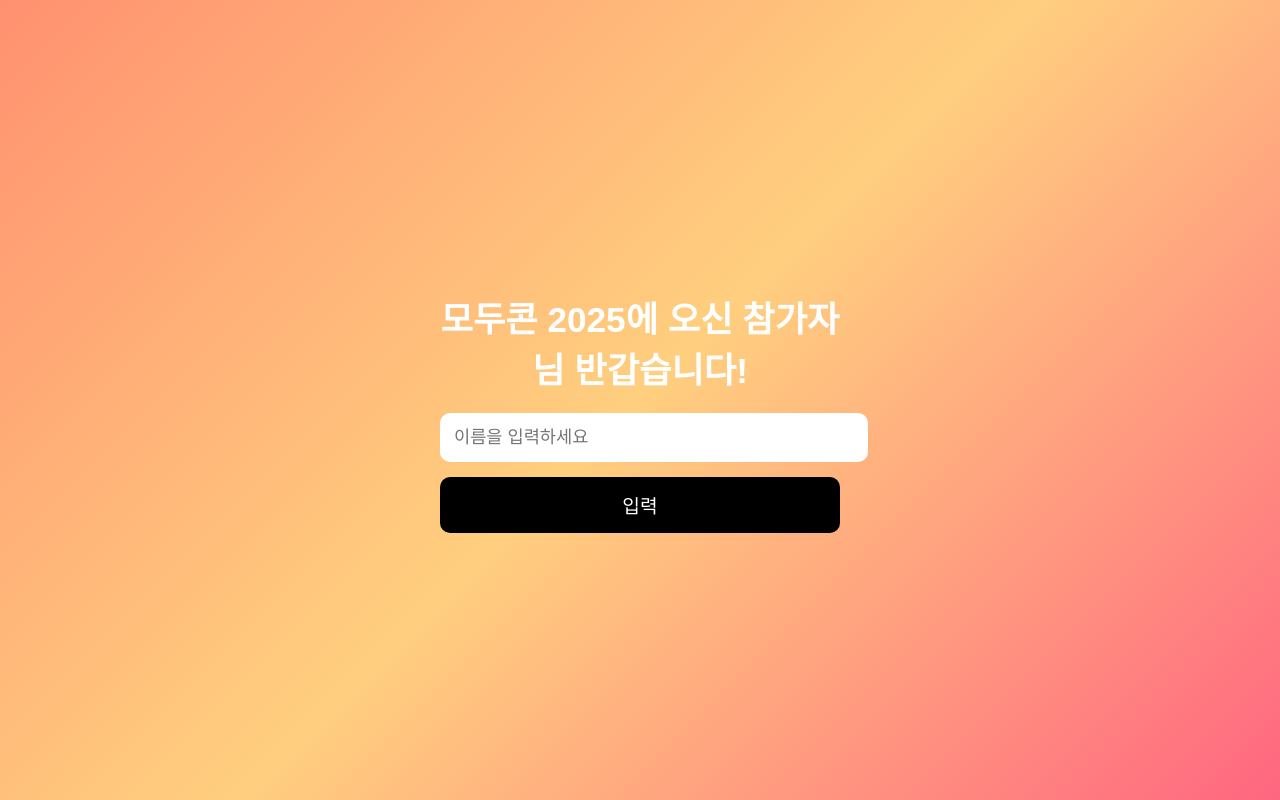
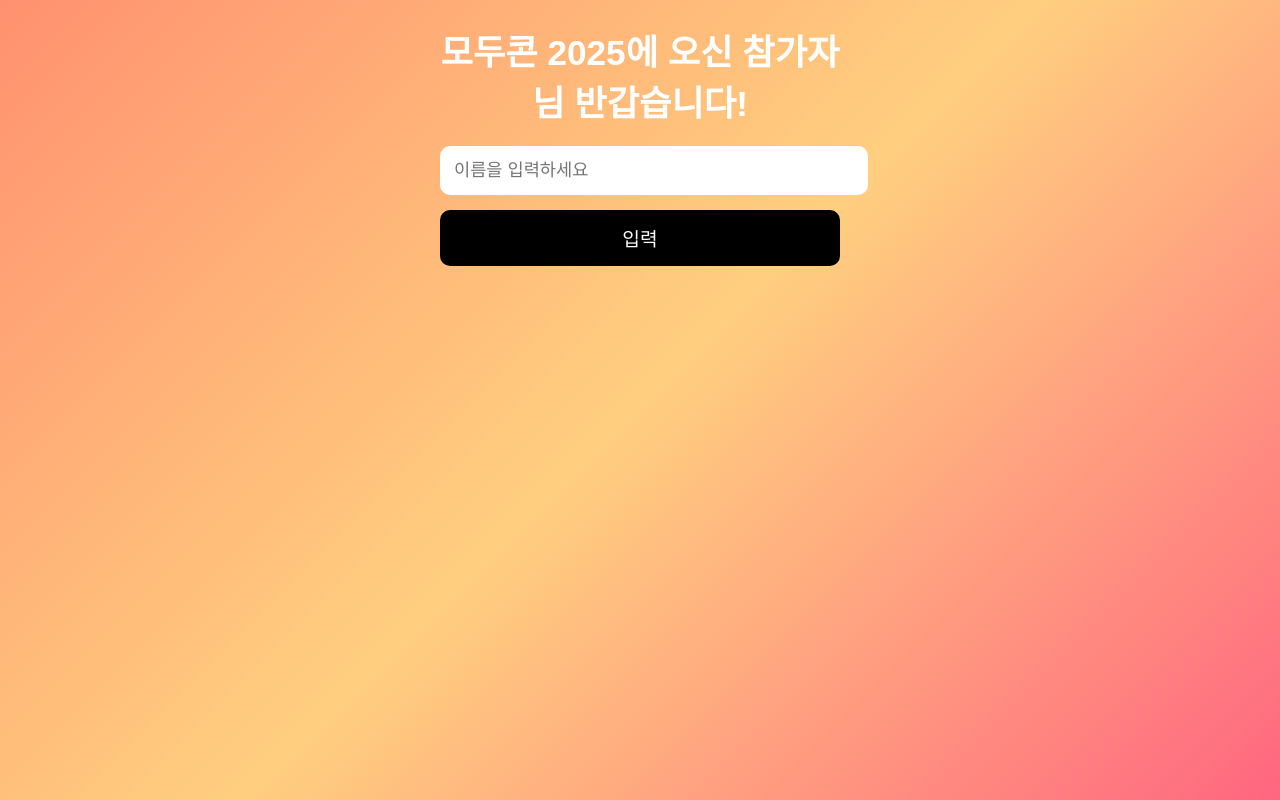
Before and after one commit to seongjin201/moducon, a plain HTML site: page index.html in a window 1280 px wide. Drawn offline with Linux system fonts and the light colour scheme.

Commit message:
Update style.css

```diff
--- a/style.css
+++ b/style.css
@@ -8,8 +8,11 @@ body {
     color: white;
     animation: bgmove 6s infinite alternate ease-in-out;
     display: flex;
-    justify-content: center;
+    flex-direction: column;   /* 🔥 위 → 아래 방향으로 배치 */
+    justify-content: flex-start; /* 🔥 위쪽부터 쌓기 */
     align-items: center;
+}
+
 }
 
 @keyframes bgmove {
```
